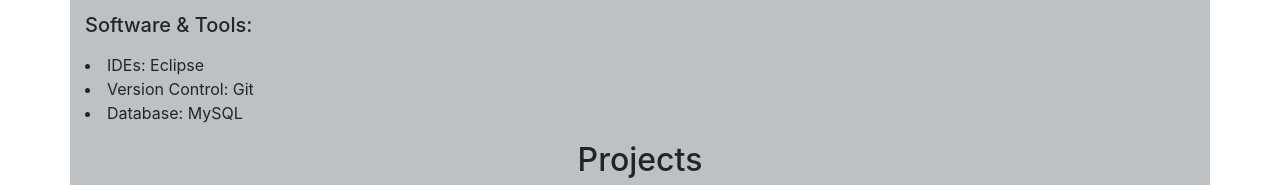
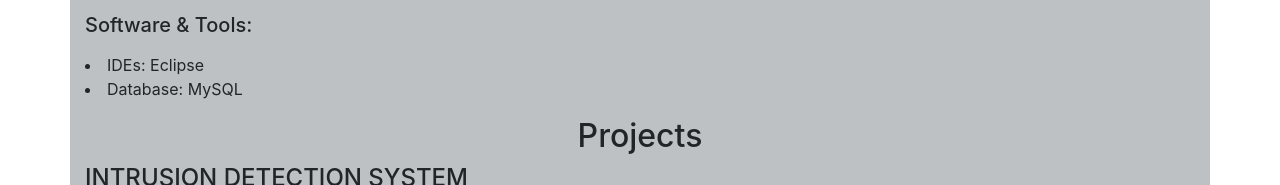
Before and after one commit to bhaskar16-github/Myportfolio, a plain HTML site: page index.html in a window 1280 px wide. Shown: the part 1004-1189 px from the top of the page. Drawn offline with nearby package versions, Linux system fonts and the light colour scheme.

Commit message:
Add files via upload

```diff
--- a/index.html
+++ b/index.html
@@ -50,7 +50,7 @@
 	  </p>
 	  <h5> Software & Tools: </h5>
 	  <p> <li>IDEs: Eclipse </li>
-		  <li>Version Control: Git</li>
+
 		  <li>Database: MySQL </li>
 	  </p>
 
```
